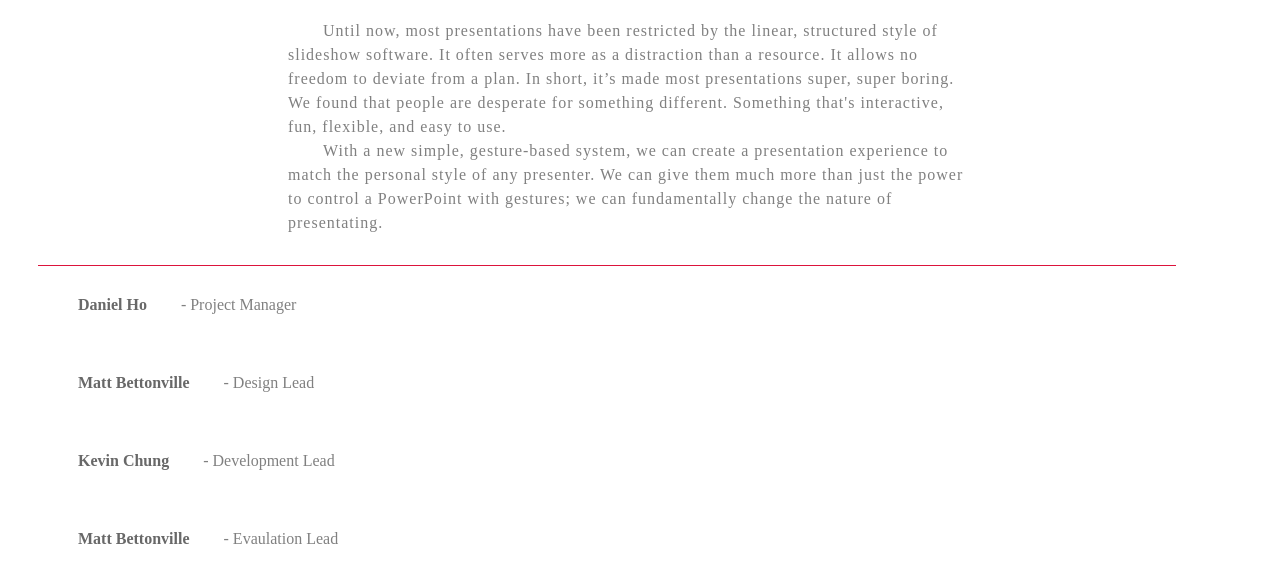
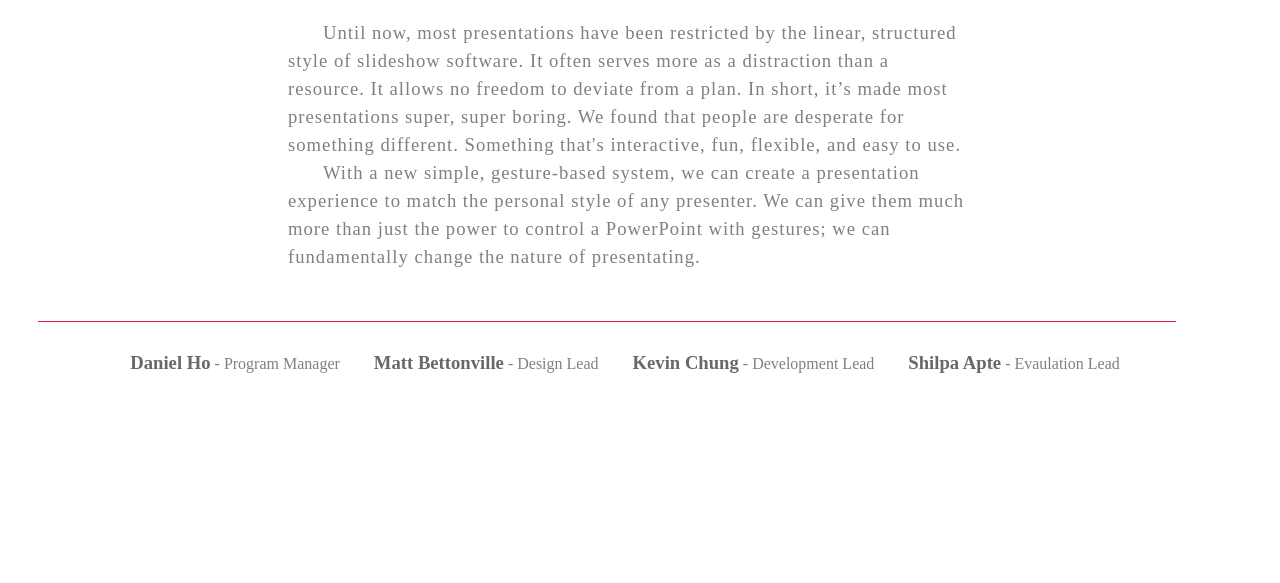
Before and after one commit to danielho1992/cs247project, a plain HTML site: page website/index.html in a window 1280 px wide. Shown: the part 89-672 px from the top of the page. Drawn offline with Linux system fonts and the light colour scheme.

Commit message:
Homepage edits

```diff
--- a/website/index.html
+++ b/website/index.html
@@ -15,13 +15,14 @@ h1 {
 	border-bottom: 1px inset Crimson;
 	width: 90%;
 	padding-top: 20px;
-	padding-bottom: 30px;
+	padding-bottom: 50px;
 	margin-left: 30px;
 }
 
 .description {
 	margin-left: 250px;
 	width: 60%;
+	font-size: 14pt;
 	color: Gray;
 	letter-spacing: 1px;
 	line-height: 150%;
@@ -29,17 +30,19 @@ h1 {
 }
 
 #positionDiv {
-	margin-left: 40px;
-}
-
-.role {
-	padding: 30px;
-	color: Gray;
+	margin-top: 30px;
+	text-align: center;
 }
 
 .name {
 	color: #686868;
+	font-size: 14pt;
 	font-weight: bold;
+}
+
+.role {
+	color: Gray;
+	font-weight: none;
 	margin-right: 30px;
 }
 
@@ -63,25 +66,11 @@ With a new simple, gesture-based system, we can create a presentation experience
 
 <div id = "positionDiv">
 
-<div class = "role">
-<span class = "name">Daniel Ho</span>
-- Project Manager
-</div>
+<span class = "name">Daniel Ho</span><span class = "role"> - Program Manager</span>
+<span class = "name">Matt Bettonville</span><span class = "role"> - Design Lead</span>
+<span class = "name">Kevin Chung</span><span class = "role"> - Development Lead</span>
+<span class = "name">Shilpa Apte</span><span class = "role"> - Evaulation Lead</span>
 
-<div class = "role">
-<span class = "name">Matt Bettonville</span>
-- Design Lead
-</div>
-
-<div class = "role">
-<span class = "name">Kevin Chung</span>
-- Development Lead
-</div>
-
-<div class = "role">
-<span class = "name">Matt Bettonville</span>
-- Evaulation Lead
-</div>
 
 </div>
 
```
